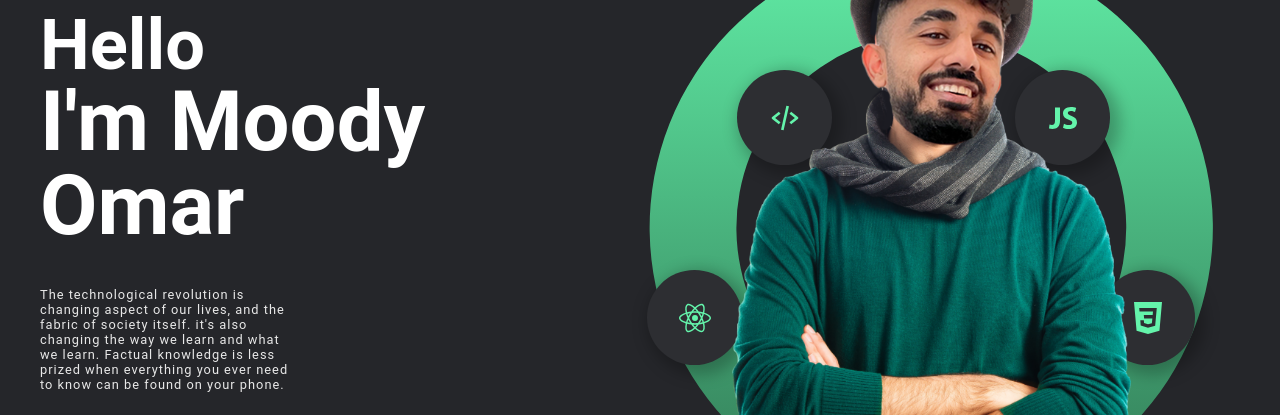
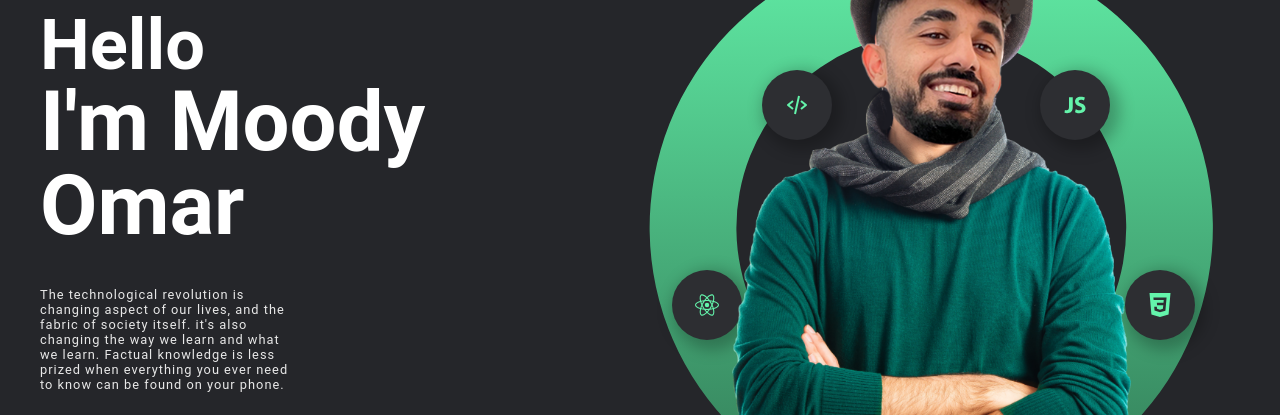
Before and after one commit to moodyomar/portfolio, a React (Create React App) app: page / in a window 1280 px wide. Shown: the part 190-605 px from the top of the page. Built offline with nearby package versions, Linux system fonts and the light colour scheme; the HTML template or start-up script is replaced by a standard one.

Commit message:
fix icons size in hero

```diff
--- a/src/components/common/Splitter.js
+++ b/src/components/common/Splitter.js
@@ -6,7 +6,7 @@ const Splitter = () => {
 return(
 
 <div className="splitter" style={{width:'100vw',
-  height: '250px',}}></div>
+  height: '200px',}}></div>
 
 )
 }
--- a/src/components/sections/Hero.js
+++ b/src/components/sections/Hero.js
@@ -35,16 +35,16 @@ const Hero = () => {
       <div className="right-col">
         <div className="ring"></div>
         <div className="person" data-aos="fade-up" data-aos-duration="1800"></div>
-        <div className="icon bLeft" style={sIcon}
+        <div className="icon bLeft"
           data-aos="zoom-in" data-aos-duration="2100"
         ><SiReact /></div>
-        <div className="icon tLeft" style={sIcon}
+        <div className="icon tLeft"
           data-aos="zoom-in" data-aos-duration="2100"
         ><BiCodeAlt /></div>
-        <div className="icon tRight" style={sIcon}
+        <div className="icon tRight"
           data-aos="zoom-in" data-aos-duration="2100"
         ><IoLogoJavascript /></div>
-        <div className="icon bRight" style={sIcon}
+        <div className="icon bRight"
           data-aos="zoom-in" data-aos-duration="2100"
         ><SiCss3 /></div>
       </div>
@@ -53,17 +53,5 @@ const Hero = () => {
   )
 }
 
-const sIcon = {
-  position: 'absolute',
-  display: 'grid',
-  placeItems: 'center',
-  fontSize: '2rem',
-  fontWeight: '500',
-  width: '95px',
-  height: '95px',
- borderRadius: '50%',
-  transition: '.5s all linear',
-  boxShadow: '5px 5px 15px 5px rgba(0,0,0,0.25)'
-}
 
 export default Hero
--- a/src/components/styles/Hero.css
+++ b/src/components/styles/Hero.css
@@ -59,8 +59,18 @@ h1 span {
   right: 5vw;
 }
 .icon{
+  position: absolute;
+  display: grid;
+  place-items: center;
+  font-size: 2rem;
+  font-weight: 500;
+  width: 95px;
+  height: 95px;
+ border-radius: 50%;
   background-color: var(--color-icons-bg);
   color: var(--color-bright-green);
+  transition: .25s all linear;
+  box-shadow: 5px 5px 15px 5px rgba(0,0,0,0.25);
 }
 .icon:hover{
 animation: alternate infinite .5s float;
```
